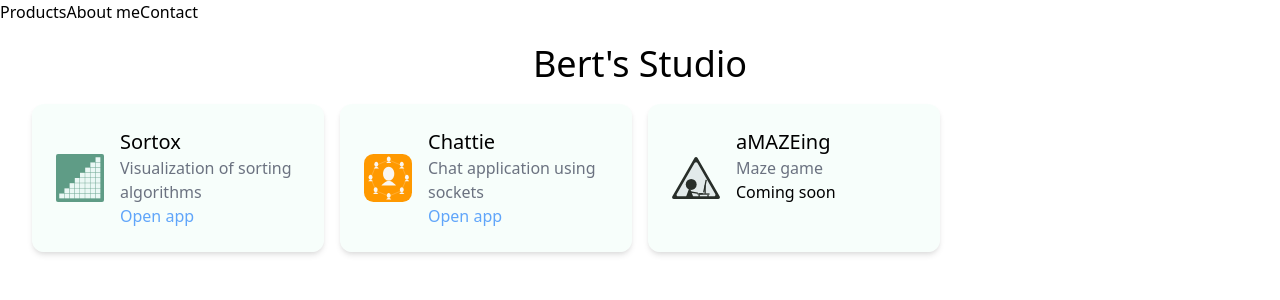
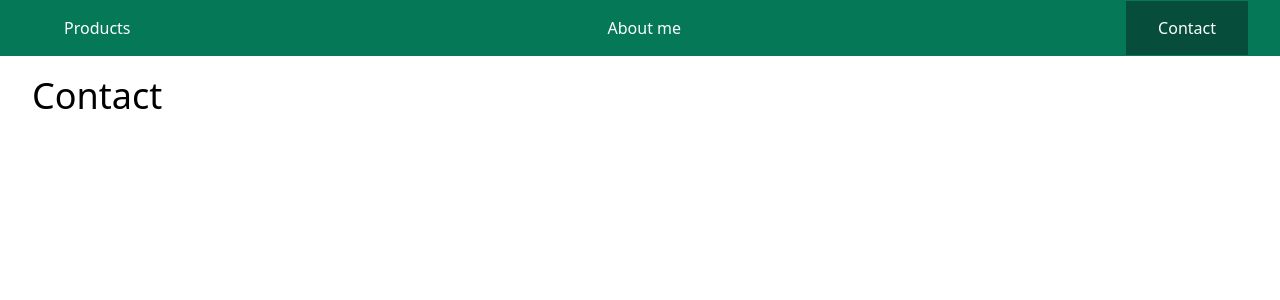
Before and after one commit to bertdk/studio, a React (Create React App) app: page /Contact in a window 1280 px wide. Shown: the top 300 px of the page. Built offline with nearby package versions, Linux system fonts and the light colour scheme.

Commit message:
feat: navigation tabs

```diff
--- a/package.json
+++ b/package.json
@@ -15,6 +15,7 @@
     "prop-types": "^15.7.2",
     "react": "^17.0.2",
     "react-dom": "^17.0.2",
+    "react-router-dom": "^5.2.0",
     "react-scripts": "4.0.3",
     "typescript": "^4.1.2",
     "web-vitals": "^1.0.1"
@@ -44,7 +45,9 @@
     ]
   },
   "devDependencies": {
+    "@types/history": "^4.7.9",
     "@types/prop-types": "^15.7.4",
+    "@types/react-router-dom": "^5.1.8",
     "autoprefixer": "^9",
     "postcss": "^7",
     "tailwindcss": "npm:@tailwindcss/postcss7-compat"
--- /dev/null
+++ b/src/components/About.tsx
@@ -0,0 +1,5 @@
+export const About = () => {
+  return <h1 className="text-4xl my-5">About</h1>;
+};
+
+About.propTypes = {};
--- a/src/components/App.tsx
+++ b/src/components/App.tsx
@@ -1,43 +1,14 @@
 import { FunctionComponent } from "react";
-import { Card } from "./Card";
 import "../styles/index.scss";
 import { Menu } from "./Menu";
+import { BrowserRouter } from "react-router-dom";
 
+import { AppRouter } from "../routes/AppRouter";
 export const App: FunctionComponent = () => (
-  <>
+  <BrowserRouter>
     <Menu />
-    <div className="mx-8">
-      <h1 className="text-4xl text-center my-5">Bert's Studio</h1>
-      <div className="grid grid-cols-1 sm:grid-cols-2 lg:grid-cols-3 xl:grid-cols-4 gap-4">
-        {[
-          {
-            name: "Sortox",
-            description: "Visualization of sorting algorithms",
-            url: "sort",
-            active: true,
-          },
-          {
-            name: "Chattie",
-            description: "Chat application using sockets",
-            url: "chat",
-            active: true,
-          },
-          {
-            name: "aMAZEing",
-            description: "Maze game",
-            url: "maze",
-            active: false,
-          },
-        ].map(({ name, description, url, active }, i) => (
-          <Card
-            name={name}
-            description={description}
-            url={`https://${url}.bert.studio`}
-            active={active}
-            key={i}
-          />
-        ))}
-      </div>
+    <div className="px-4 sm:px-8">
+      <AppRouter />
     </div>
-  </>
+  </BrowserRouter>
 );
--- a/src/components/Card.tsx
+++ b/src/components/Card.tsx
@@ -12,8 +12,9 @@ export const Card: FunctionComponent<CardProps> = ({
     className={`p-6 max-w-sm rounded-xl shadow-md flex space-x-4 ${
       active && "cursor-pointer"
     } bg-green-50 bg-opacity-40`}
-    onClick={() => {
-      if (active) window.location.href = url;
+    onClick={(e) => {
+      e.preventDefault();
+      if (active) window.open(url);
     }}
   >
     <div className="flex-shrink-0 flex items-center">
--- /dev/null
+++ b/src/components/Contact.tsx
@@ -0,0 +1,5 @@
+export const Contact = () => {
+  return <h1 className="text-4xl my-5">Contact</h1>;
+};
+
+Contact.propTypes = {};
--- a/src/components/Menu.tsx
+++ b/src/components/Menu.tsx
@@ -1,12 +1,31 @@
 import React, { FunctionComponent } from "react";
-import PropTypes from "prop-types";
+import { NavLink } from "react-router-dom";
 
-export const Menu: FunctionComponent = () => (
-  <div>
-    <button>Products</button>
-    <button>About me</button>
-    <button>Contact</button>
-  </div>
-);
-
+export const Menu: FunctionComponent<MenuProps> = () => {
+  const items: MenuItem[] = [
+    { name: "Products", url: "/products" },
+    { name: "About me", url: "/about" },
+    { name: "Contact", url: "/contact" },
+  ];
+  return (
+    <div className="w-100 flex flex-row justify-between py-4 px-4 sm:px-8 items-center bg-green-700 text-white">
+      {items.map(({ name, url }, i) => (
+        <div key={i}>
+          <NavLink
+            className={`hover:bg-green-500 py-4 px-2 sm:px-8`}
+            activeClassName={"bg-green-900"}
+            to={url}
+          >
+            {name}
+          </NavLink>
+        </div>
+      ))}
+    </div>
+  );
+};
+type MenuItem = {
+  name: string;
+  url: string;
+};
+type MenuProps = {};
 Menu.propTypes = {};
--- /dev/null
+++ b/src/components/Products.tsx
@@ -0,0 +1,38 @@
+import { Card } from "./Card";
+
+export const Products = () => (
+  <>
+    <div className="grid grid-cols-1 sm:grid-cols-2 lg:grid-cols-3 xl:grid-cols-4 gap-4">
+      {[
+        {
+          name: "Sortox",
+          description: "Visualization of sorting algorithms",
+          url: "sort",
+          active: true,
+        },
+        {
+          name: "Chattie",
+          description: "Chat application using sockets",
+          url: "chat",
+          active: true,
+        },
+        {
+          name: "aMAZEing",
+          description: "Maze game",
+          url: "maze",
+          active: false,
+        },
+      ].map(({ name, description, url, active }, i) => (
+        <Card
+          name={name}
+          description={description}
+          url={`https://${url}.bert.studio`}
+          active={active}
+          key={i}
+        />
+      ))}
+    </div>
+  </>
+);
+
+Products.propTypes = {};
--- /dev/null
+++ b/src/routes/AppRouter.tsx
@@ -0,0 +1,13 @@
+import { Redirect, Route, Switch } from "react-router-dom";
+import { Products } from "../components/Products";
+import { About } from "../components/About";
+import { Contact } from "../components/Contact";
+
+export const AppRouter = () => (
+  <Switch>
+    <Route path={"/products"} component={Products} />
+    <Route path={"/about"} component={About} />
+    <Route path={"/Contact"} component={Contact} />
+    <Redirect from={"/"} to="/products" />
+  </Switch>
+);
```
Also changed, not shown: 1 other file (tests, documents, lock files or other folders).
